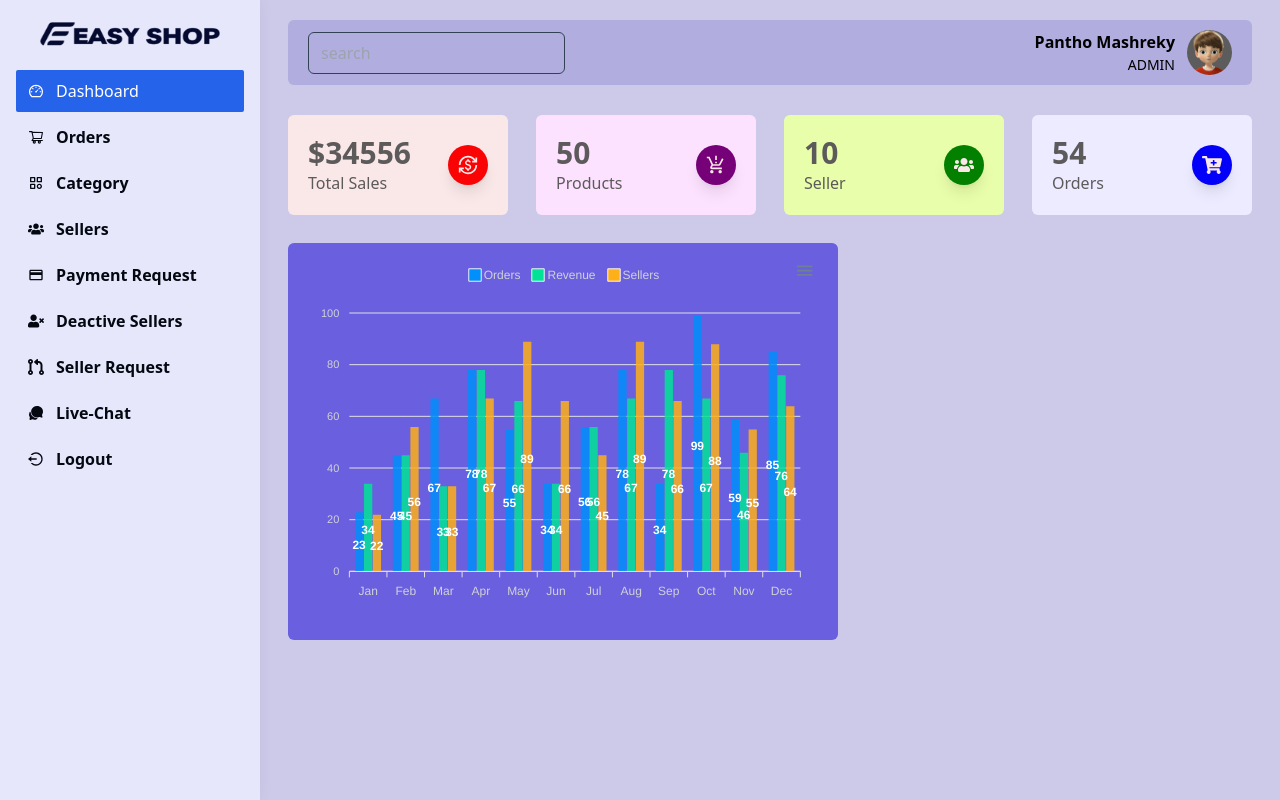
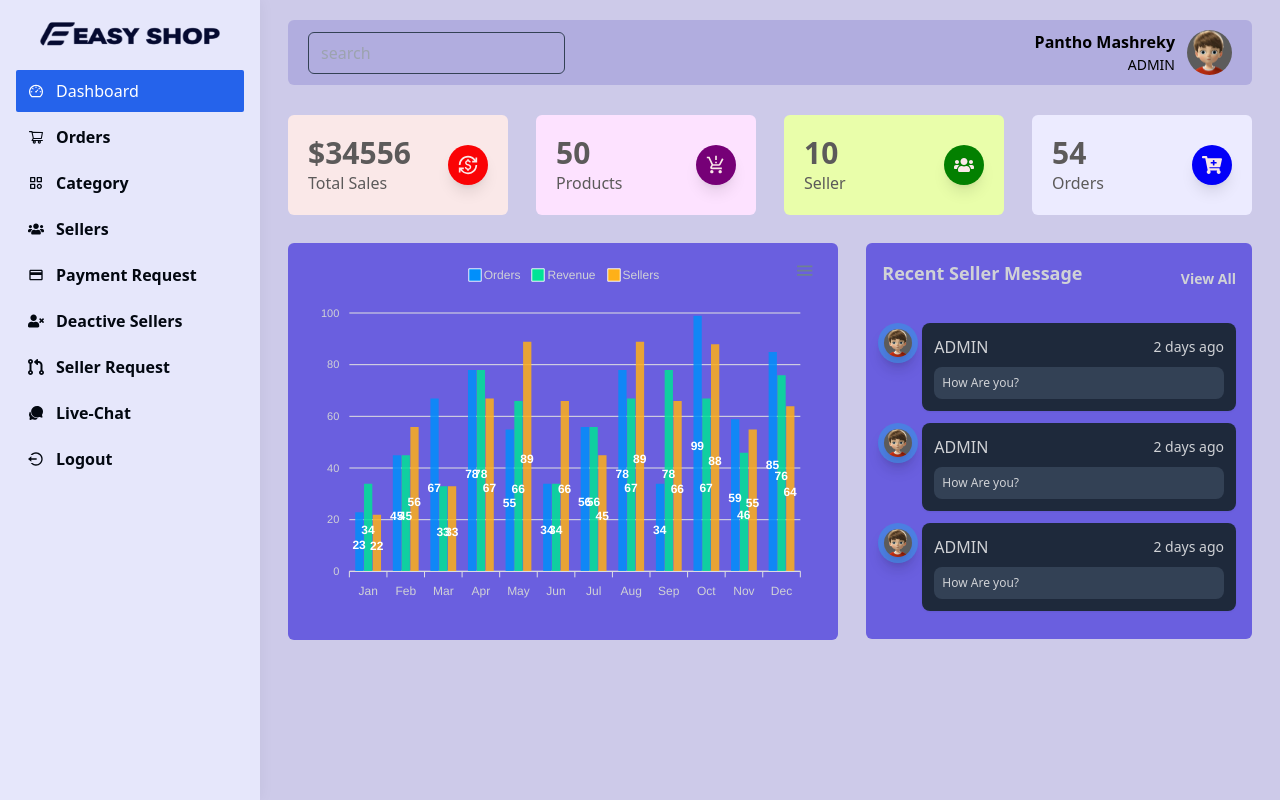
Before and after one commit to pantho0/multi-vendor-ecommerce, a React (Create React App) app in the folder dashboard/: page /admin/dashboard in a window 1280 px wide. Built offline with nearby package versions, Linux system fonts and the light colour scheme.

Commit message:
chatbar added to admin dashboard

```diff
--- a/dashboard/src/views/admin/AdminDashboard.jsx
+++ b/dashboard/src/views/admin/AdminDashboard.jsx
@@ -1,73 +1,97 @@
 import { MdCurrencyExchange } from "react-icons/md";
 import { MdOutlineProductionQuantityLimits } from "react-icons/md";
-import Chart from 'react-apexcharts'
+import Chart from "react-apexcharts";
 import { FaCartPlus, FaUsers } from "react-icons/fa";
+import { Link } from 'react-router-dom';
+import adminImg from '../../assets/images/admin.jpg'
 const AdminDashboard = () => {
-
   const state = {
-        series : [
+    series: [
       {
-                name : 'Orders',
-                data : [23,45,67,78,55,34,56,78,34,99,59,85]
+        name: "Orders",
+        data: [23, 45, 67, 78, 55, 34, 56, 78, 34, 99, 59, 85],
       },
       {
-                name : 'Revenue',
-                data : [34,45,33,78,66,34,56,67,78,67,46,76]
+        name: "Revenue",
+        data: [34, 45, 33, 78, 66, 34, 56, 67, 78, 67, 46, 76],
       },
       {
-                name : 'Sellers',
-                data : [22,56,33,67,89,66,45,89,66,88,55,64]
-            }
+        name: "Sellers",
+        data: [22, 56, 33, 67, 89, 66, 45, 89, 66, 88, 55, 64],
+      },
     ],
-        options : {
-            color : ['#181ee8', '#181ee8'],
-            plotOptions : {
-                radius : 30
+    options: {
+      color: ["#181ee8", "#181ee8"],
+      plotOptions: {
+        radius: 30,
       },
-            chart : {
-                background : 'transparent',
-                foreColor : '#d0d2d6'
+      chart: {
+        background: "transparent",
+        foreColor: "#d0d2d6",
       },
-            dataLables : {
-                enabled : false
+      dataLables: {
+        enabled: false,
       },
-            stroke : {
-                show : true,
-                curve : ['smooth', 'straigth, stepline'],
-                lineCap : 'butt',
-                colors:'#f0f0f0',
-                width : .5,
-                dashArray : 0
+      stroke: {
+        show: true,
+        curve: ["smooth", "straigth, stepline"],
+        lineCap: "butt",
+        colors: "#f0f0f0",
+        width: 0.5,
+        dashArray: 0,
       },
-            xaxis :{
-                categories : ['Jan', 'Feb', 'Mar', 'Apr', 'May', 'Jun', 'Jul', 'Aug','Sep', 'Oct', 'Nov', 'Dec']
-
+      xaxis: {
+        categories: [
+          "Jan",
+          "Feb",
+          "Mar",
+          "Apr",
+          "May",
+          "Jun",
+          "Jul",
+          "Aug",
+          "Sep",
+          "Oct",
+          "Nov",
+          "Dec",
+        ],
       },
-            legend : {
-                position : 'top'
+      legend: {
+        position: "top",
       },
-            responsive : [
+      responsive: [
         {
-                    breakpoint : 565,
-                    yaxis :{
-                        categories : ['Jan', 'Feb', 'Mar', 'Apr', 'May', 'Jun', 'Jul', 'Aug','Sep', 'Oct', 'Nov', 'Dec']
-
+          breakpoint: 565,
+          yaxis: {
+            categories: [
+              "Jan",
+              "Feb",
+              "Mar",
+              "Apr",
+              "May",
+              "Jun",
+              "Jul",
+              "Aug",
+              "Sep",
+              "Oct",
+              "Nov",
+              "Dec",
+            ],
           },
-                    options : {
-                        plotOptions : {
-                            bar : {
-                                horizontal : true
-                            }
+          options: {
+            plotOptions: {
+              bar: {
+                horizontal: true,
               },
-                        chart :{
-                            height : '550px'
-                        }
-                    }
-                }
-            ]
-
-        }
-    }
+            },
+            chart: {
+              height: "550px",
+            },
+          },
+        },
+      ],
+    },
+  };
 
   return (
     <div className="px-2 md:px-7 py-5">
@@ -124,10 +148,69 @@ const AdminDashboard = () => {
             />
           </div>
         </div>
+        <div className="w-full lg:w-5/12 lg:pl-4 mt-6 lg:mt-0">
+          <div className="w-full bg-[#6a5fdf] p-4 rounded-md text-[#d0d2d6]">
+            <div className="flex justify-between items-center">
+              <h2 className="font-semibold text-lg text-[#d0d2d6] pb-3">Recent Seller Message</h2>
+              <Link className="font-semibold text-sm text-[#d0d2d6]" to='/chat'>
+                View All
+              </Link>
             </div>
-
-
-
+            <div className="flex flex-col gap-2 pt-6 text-[#d0d2d6]">
+              <ol className="relative border-1 border-slate-600 ml-4">
+                <li className="mb-3 ml-6">
+                  <div className="flex absolute -left-5 shadow-lg justify-center items-center w-10 h-10 p-[6px] bg-[#4c7fe2] rounded-full z-10 ">
+                    <img className="w-full rounded-full h-full shadow-lg" src={adminImg} alt="" />
+                  </div>
+                  <div className="p-3 bg-slate-800 rounded-lg border-slate-600 shadow-sm">
+                    <div className="flex justify-between items-center mb-2">
+                        <Link className="text-md font-normal ">
+                        ADMIN
+                        </Link>
+                        <time className="mb-1 text-sm font-normal sm:order-last sm:mb-0">2 days ago</time>
+                    </div>
+                    <div className="p-2 text-xs font-normal bg-slate-700 rounded-lg border-slate-800">
+                      How Are you?
+                    </div>
+                  </div>
+                </li>
+                <li className="mb-3 ml-6">
+                  <div className="flex absolute -left-5 shadow-lg justify-center items-center w-10 h-10 p-[6px] bg-[#4c7fe2] rounded-full z-10 ">
+                    <img className="w-full rounded-full h-full shadow-lg" src={adminImg} alt="" />
+                  </div>
+                  <div className="p-3 bg-slate-800 rounded-lg border-slate-600 shadow-sm">
+                    <div className="flex justify-between items-center mb-2">
+                        <Link className="text-md font-normal ">
+                        ADMIN
+                        </Link>
+                        <time className="mb-1 text-sm font-normal sm:order-last sm:mb-0">2 days ago</time>
+                    </div>
+                    <div className="p-2 text-xs font-normal bg-slate-700 rounded-lg border-slate-800">
+                      How Are you?
+                    </div>
+                  </div>
+                </li>
+                <li className="mb-3 ml-6">
+                  <div className="flex absolute -left-5 shadow-lg justify-center items-center w-10 h-10 p-[6px] bg-[#4c7fe2] rounded-full z-10 ">
+                    <img className="w-full rounded-full h-full shadow-lg" src={adminImg} alt="" />
+                  </div>
+                  <div className="p-3 bg-slate-800 rounded-lg border-slate-600 shadow-sm">
+                    <div className="flex justify-between items-center mb-2">
+                        <Link className="text-md font-normal ">
+                        ADMIN
+                        </Link>
+                        <time className="mb-1 text-sm font-normal sm:order-last sm:mb-0">2 days ago</time>
+                    </div>
+                    <div className="p-2 text-xs font-normal bg-slate-700 rounded-lg border-slate-800">
+                      How Are you?
+                    </div>
+                  </div>
+                </li>
+              </ol>
+            </div>
+          </div>
+        </div>
+      </div>
     </div>
   );
 };
```
Lines whose indentation alone changed are shown as unchanged.
